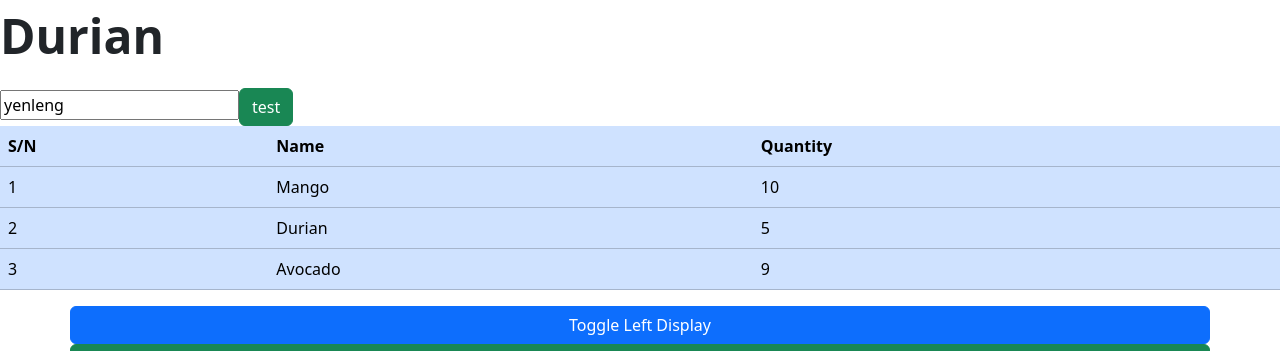
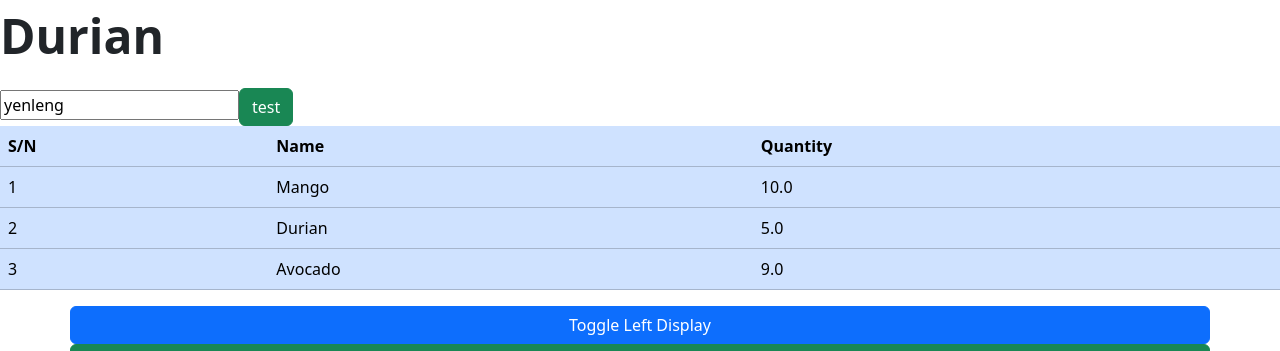
Before and after one commit to luviein/csf_day1, an Angular app: page / in a window 1280 px wide. Shown: the top 351 px of the page. Built offline with nearby package versions, Linux system fonts and the light colour scheme.

Commit message:
deployment changese to github

```diff
--- a/angular.json
+++ b/angular.json
@@ -13,7 +13,7 @@
         "build": {
           "builder": "@angular-devkit/build-angular:browser",
           "options": {
-            "outputPath": "dist/csf_01aug",
+            "outputPath": "docs",
             "index": "src/index.html",
             "main": "src/main.ts",
             "polyfills": [
--- a/src/app/components/fruits/fruits.component.html
+++ b/src/app/components/fruits/fruits.component.html
@@ -18,7 +18,7 @@
       <td>{{i + 1}}</td>
       <!-- pipes used to transform values in display -->
       <td>{{fruit.name | titlecase}}</td>
-      <td>{{fruit.quantity}}</td>
+      <td>{{fruit.quantity | number: "1.1-3"}}</td>
     </tr>
   </tbody>
 </table>
```
Also changed, not shown: 8 other files (tests, documents, lock files or other folders).
